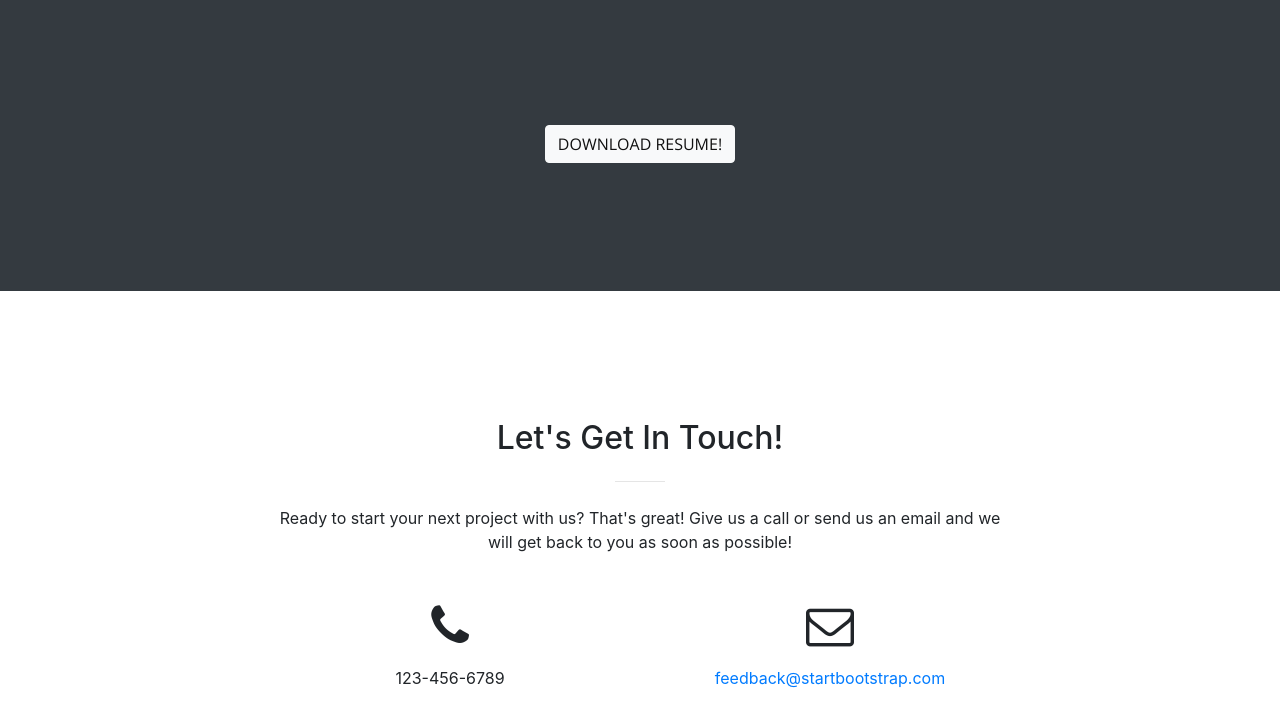
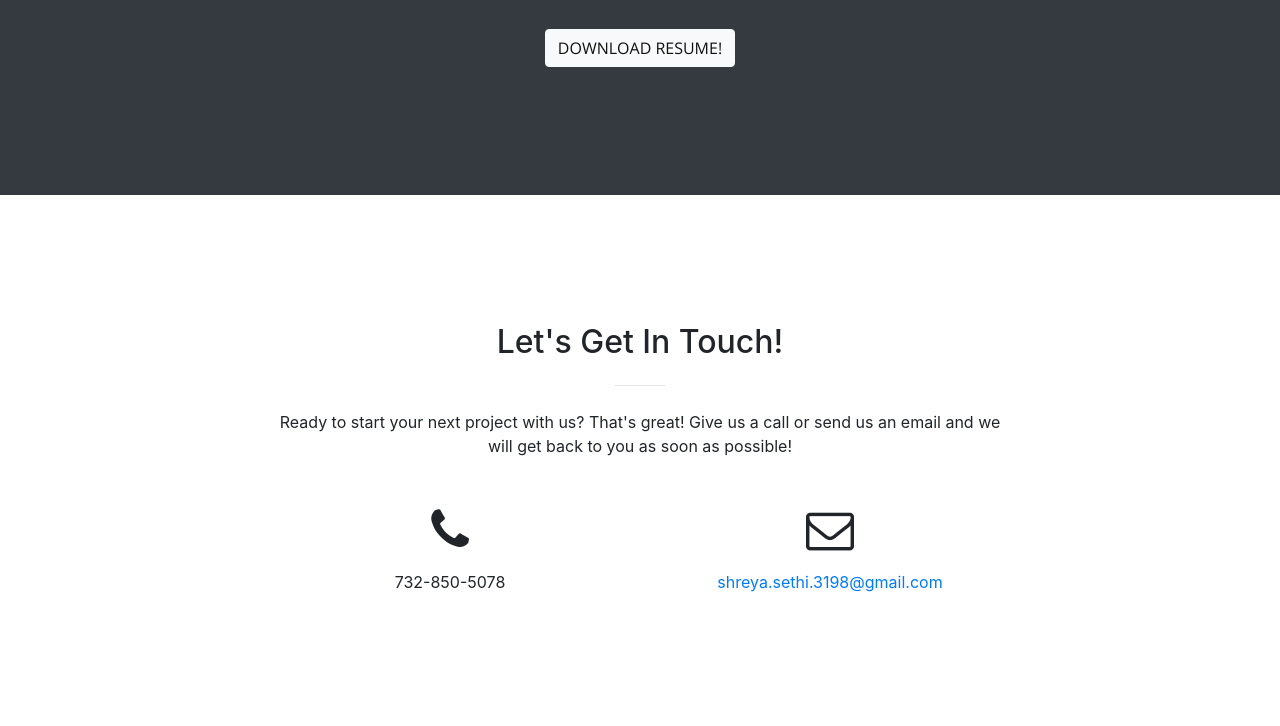
Before and after one commit to ShreyaSethi/shreyasethi.github.io, a website with bundled scripts: page index.html in a window 1280 px wide. Shown: the part 2627-3353 px from the top of the page. Built offline with nearby package versions, Linux system fonts and the light colour scheme.

Commit message:
Update index.html

```diff
--- a/index.html
+++ b/index.html
@@ -84,9 +84,7 @@
             <a class="btn btn-light btn-xl js-scroll-trigger" href="#credentials">Credentials</a>
           </div>
         </div>
-      <br></br>
-      <br></br>
-      </div>
+       </div>
     </section>
 
     <section id="credentials">
@@ -129,8 +127,6 @@
               <p class="text-muted mb-0">Problem solving, adaptability, event planning, written & verbal communication, public speaking, team building, motivational leadership</p>
             </div>
           </div>
-        <br></br>
-        <br></br>
         </div>
       </div>
     </section>
@@ -250,12 +246,12 @@
         <div class="row">
           <div class="col-lg-4 ml-auto text-center">
             <i class="fa fa-phone fa-3x mb-3 sr-contact"></i>
-            <p>123-456-6789</p>
+            <p>732-850-5078</p>
           </div>
           <div class="col-lg-4 mr-auto text-center">
             <i class="fa fa-envelope-o fa-3x mb-3 sr-contact"></i>
             <p>
-              <a href="mailto:your-email@your-domain.com">feedback@startbootstrap.com</a>
+              <a href="mailto:shreya.sethi.3198@gmail.com">shreya.sethi.3198@gmail.com</a>
             </p>
           </div>
         </div>
```
